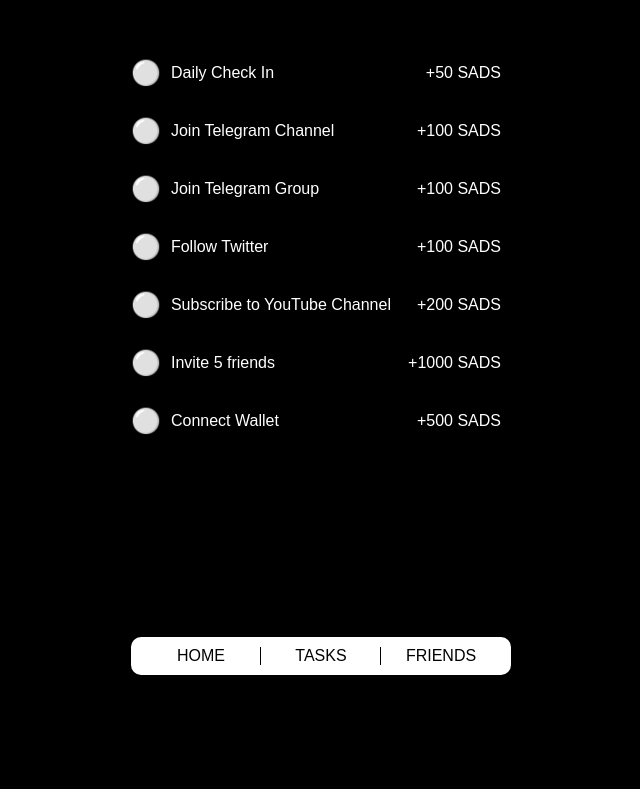
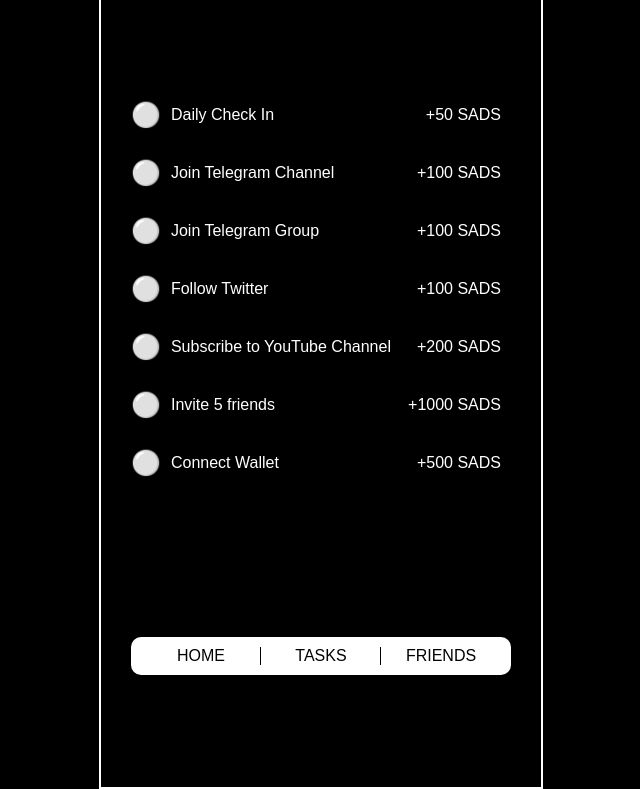
Before and after one commit to ATSadi/Telegram-intro, a website: page tasks.html in a window 1280 px wide. Shown: the part 95-884 px from the top of the page, without its empty margins (319-959 px from the left). Before the commit the page ends 840 px from the top, so only its background shows below. Drawn offline with Linux system fonts and the light colour scheme.

Commit message:
Update style.css

```diff
--- a/style.css
+++ b/style.css
@@ -12,7 +12,9 @@ body {
 
 .container {
     text-align: center; /* Center text inside container */
-    width: 100%; /* Full width */
+    width: 92%; /* Full width */
+    margin : auto;
+    border: 2px solid white;
     max-width: 400px; /* Maximum width for container */
     padding: 20px; /* Padding inside container */
     display: flex; /* Use flexbox for layout */
@@ -401,7 +403,7 @@ body {
 /* Style for the Connect Wallet button */
 #ton-connect {
     position: absolute; /* Use absolute positioning */
-    top: 50%; /* Adjust this value to move the button further down */
+    top: 60%; /* Adjust this value to move the button further down */
     left: 50%; /* Center horizontally */
     transform: translate(-50%, -50%); /* Center properly */
     background-color: #e6e9ec; /* Blue background */
```
